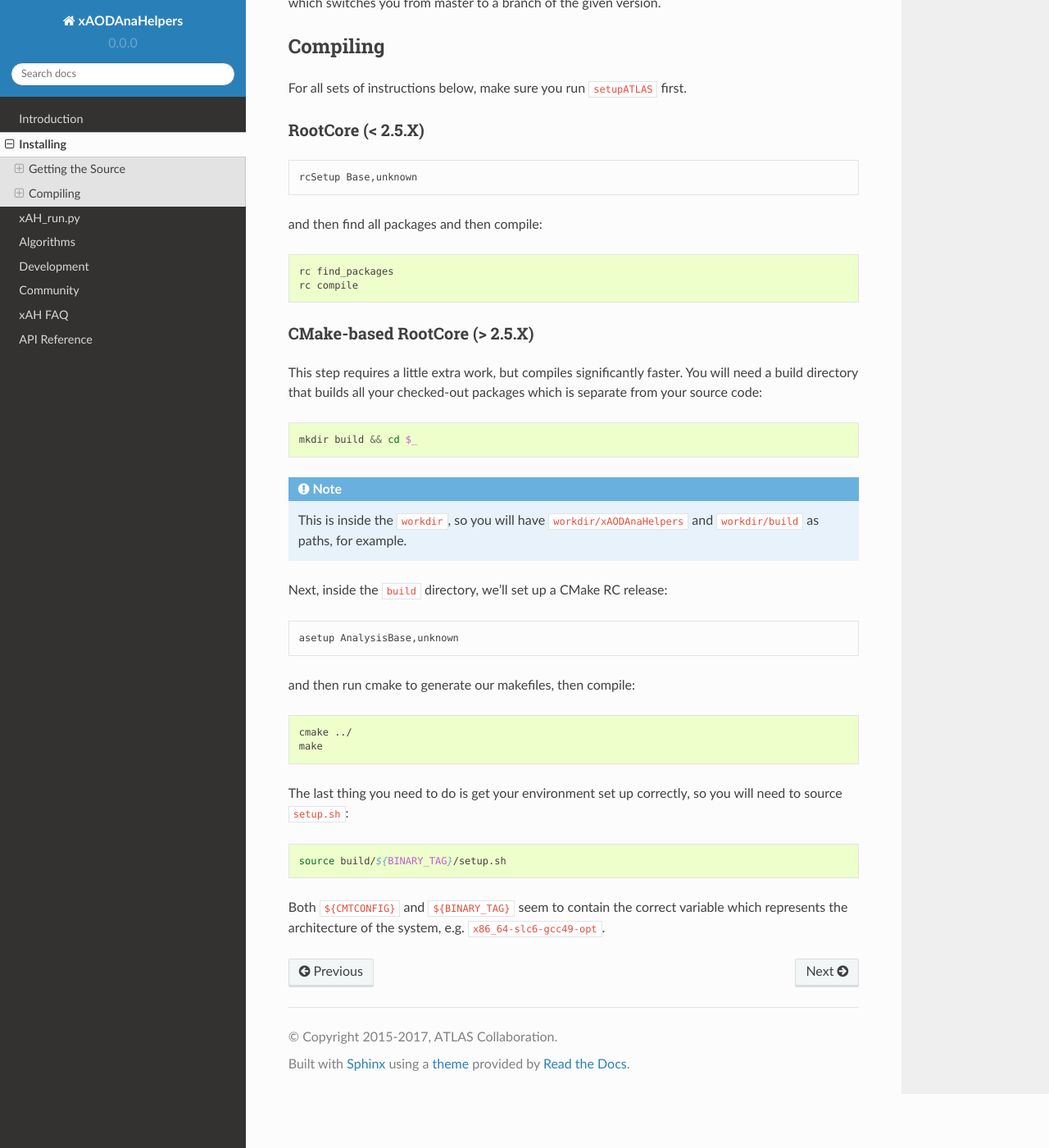
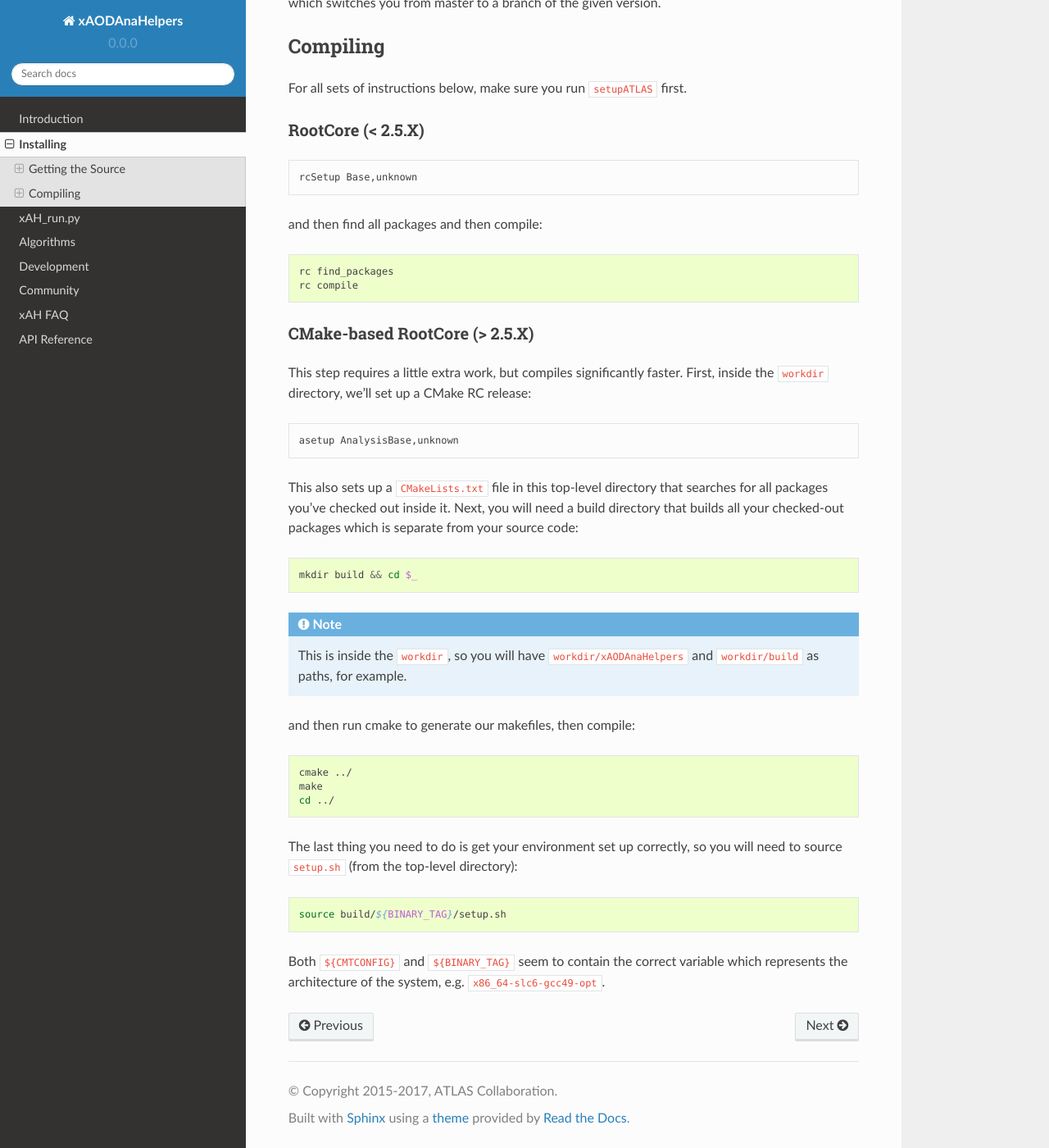
Before and after one commit to UCATLAS/xAODAnaHelpers, a Sphinx documentation site: the page built from docs/Installing.rst, in a window 1280 px wide and 1400 px high, scrolled down 1090 px. Shown: the whole window at 82% size. Built offline with Sphinx 7.4.7 and the Read the Docs theme 2.0.0, drawn with Linux system fonts in a browser that asks for light colours; pages that are not in the unit, such as notebooks, are missing from menus.

Commit message:
[skip ci] docs typo on installing

```diff
--- a/docs/Installing.rst
+++ b/docs/Installing.rst
@@ -70,7 +70,13 @@ and then find all packages and then compile:
 CMake-based RootCore (> 2.5.X)
 ~~~~~~~~~~~~~~~~~~~~~~~~~~~~~~
 
-This step requires a little extra work, but compiles significantly faster. You will need a build directory that builds all your checked-out packages which is separate from your source code:
+This step requires a little extra work, but compiles significantly faster. First, inside the ``workdir`` directory, we'll set up a CMake RC release:
+
+.. parsed-literal::
+
+  asetup AnalysisBase,\ |ab_release_cm|\
+
+This also sets up a ``CMakeLists.txt`` file in this top-level directory that searches for all packages you've checked out inside it. Next, you will need a build directory that builds all your checked-out packages which is separate from your source code:
 
 .. code-block:: bash
 
@@ -78,20 +84,15 @@ This step requires a little extra work, but compiles significantly faster. You w
 
 .. note:: This is inside the ``workdir``, so you will have ``workdir/xAODAnaHelpers`` and ``workdir/build`` as paths, for example.
 
-Next, inside the ``build`` directory, we'll set up a CMake RC release:
-
-.. parsed-literal::
-
-  asetup AnalysisBase,\ |ab_release_cm|\
-
 and then run cmake to generate our makefiles, then compile:
 
 .. code-block:: bash
 
   cmake ../
   make
+  cd ../
 
-The last thing you need to do is get your environment set up correctly, so you will need to source ``setup.sh``:
+The last thing you need to do is get your environment set up correctly, so you will need to source ``setup.sh`` (from the top-level directory):
 
 .. code-block:: bash
 
```
